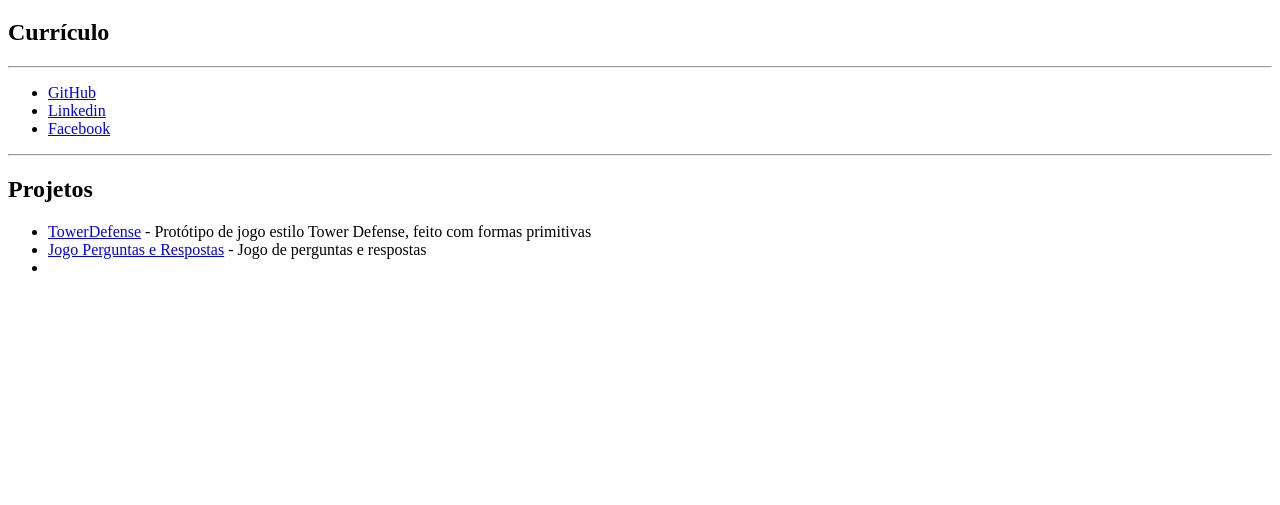
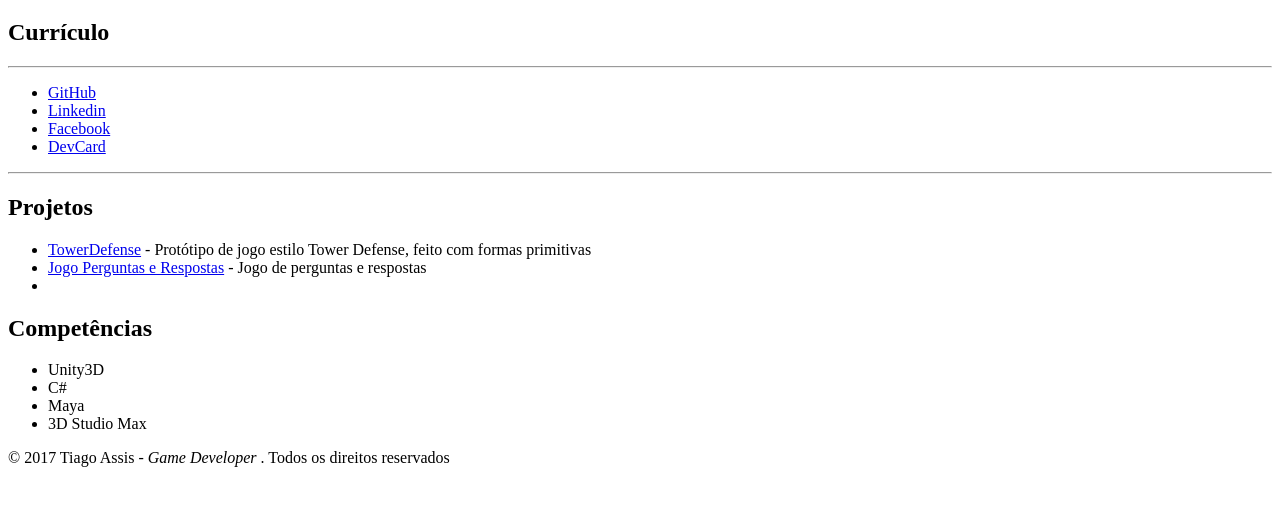
Before and after one commit to TiagoCesarAssis/TiagoCesarAssis.github.io, a plain HTML site: page index.html in a window 1280 px wide. Shown: the part 61-566 px from the top of the page. Drawn offline with Linux system fonts and the light colour scheme.

Commit message:
Comrntario

```diff
--- a/index.html
+++ b/index.html
@@ -12,6 +12,7 @@
 			<li><a href="https://github.com/TiagoCesarAssis"><span class="github">GitHub</span></a></li>
 			<li><a href="https://www.linkedin.com/in/tiago-assis-839b2867/"><span class="linkedin">Linkedin</span></a></li>
 			<li><a href="https://fb.com/tiago.cesar.assis"><span class="facebook">Facebook</span></a></li>
+			<li><a href="http://devcard.com.br/card/tiago-assis/#_=_"><span class="devcard">DevCard</span></a></li>
 		</ul>
 		<hr>
 		<h2>Projetos</h2>
@@ -23,6 +24,17 @@
 				<a href="https://github.com/TiagoCesarAssis/JogoPerguntasRespostas"><span class ="ico-projetos">Jogo Perguntas e Respostas</span></a> - Jogo de perguntas e respostas
 			<li>
 		</ul>
+<h2>Competências</h2>
+		<ul class="competencias">
+			<li class="engine">Unity3D</li>
+			<li class="dev">C#</li>
+			<li class="3d">Maya</li>
+			<li class="3d">3D Studio Max</li>
+		</ul>
+		<footer>
+			&copy; 2017 Tiago Assis - <i> Game Developer </i>.
+			Todos os direitos reservados
+		</footer>
 	</div>
 </body>
 </html>
```
Also changed, not shown: img/devcard.png (added), img/facebook.png (added), img/github.png (added), img/linkedin.png (added), img/projetos.png (added).
